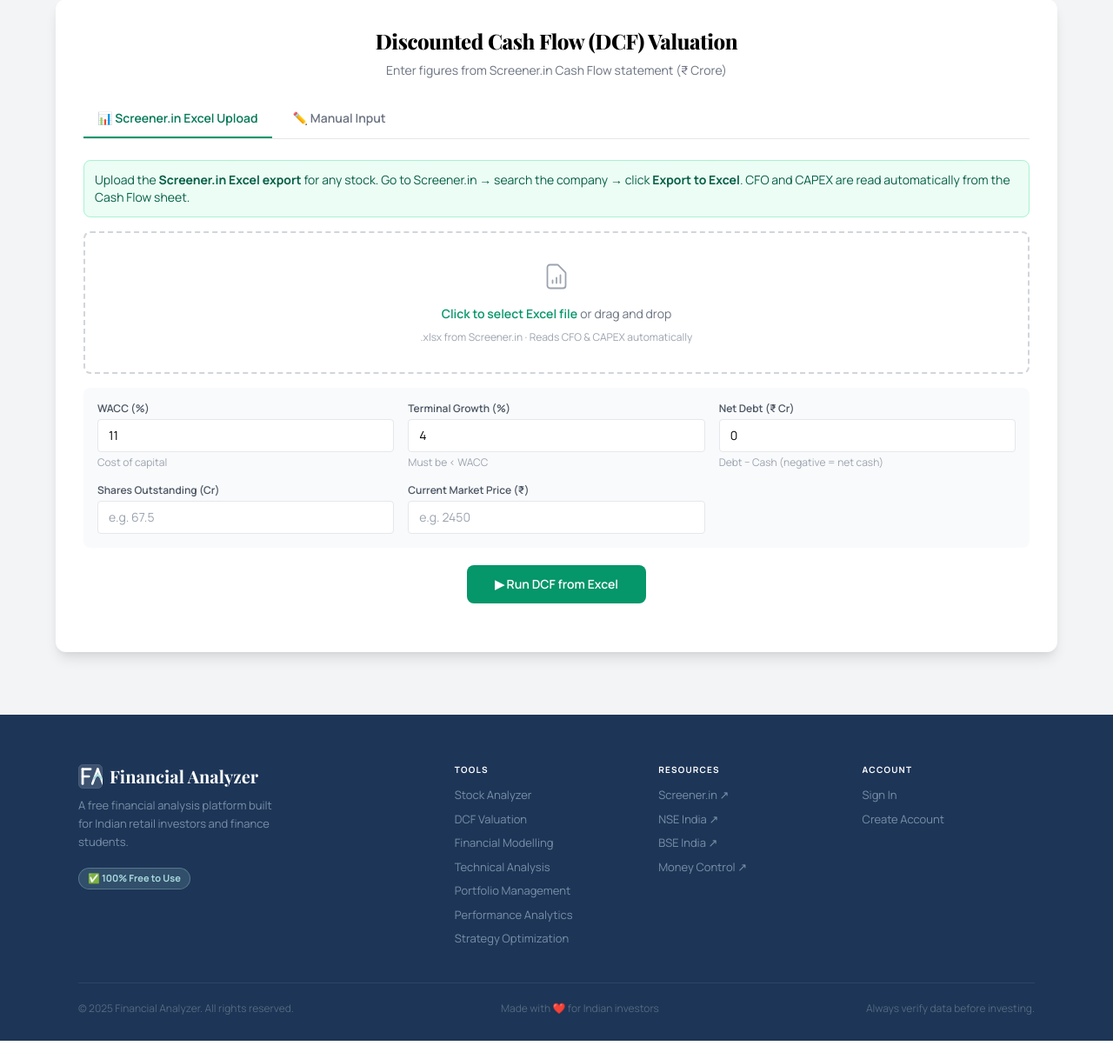
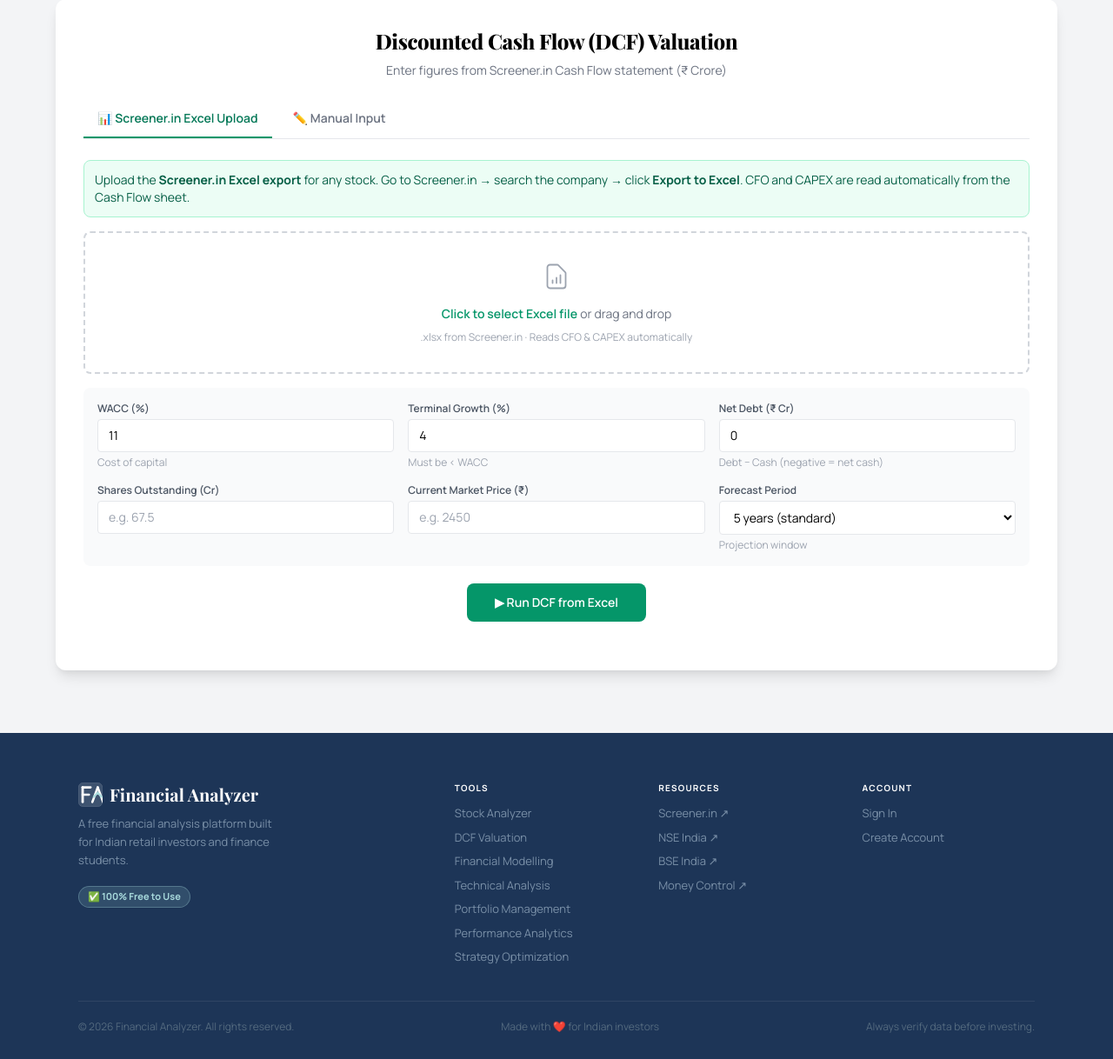
Before and after one commit to shadab-cyber/Financial-Analyzer, a Flask app: page /dcf in a window 1280 px wide. Shown: the part 113-1331 px from the top of the page at 87% size. Before the commit the page ends 1310 px from the top, so only its background shows below. Run offline with Flask 3, Linux system fonts and the light colour scheme; parts of the project's set-up code (start-up, migrations or seed data) failed here and were passed over; some libraries are stand-ins or nearby versions.

Commit message:
dcfvaluation.html

```diff
--- a/templates/dcfvaluation.html
+++ b/templates/dcfvaluation.html
@@ -363,6 +363,15 @@
         <input type="number" id="inputCMP" value="" placeholder="e.g. 2450" step="0.01" class="w-full border rounded px-3 py-2 text-sm" />
         <p class="text-xs text-gray-400 mt-1">For margin of safety</p>
       </div>
+      <div>
+        <label class="block text-xs font-semibold text-gray-600 mb-1">Forecast Period</label>
+        <select id="inputForecastYears" class="w-full border rounded px-3 py-2 text-sm bg-white">
+          <option value="5">5 years (standard)</option>
+          <option value="7">7 years</option>
+          <option value="10">10 years (high-growth)</option>
+        </select>
+        <p class="text-xs text-gray-400 mt-1">Projection window</p>
+      </div>
     </div>
 
     <div class="text-center mb-6">
@@ -422,6 +431,15 @@
         <label class="block text-xs font-semibold text-gray-600 mb-1">Current Market Price (&#8377;)</label>
         <input type="number" id="inputCMPExcel" placeholder="e.g. 2450" step="0.01" class="w-full border rounded px-3 py-2 text-sm" />
       </div>
+      <div>
+        <label class="block text-xs font-semibold text-gray-600 mb-1">Forecast Period</label>
+        <select id="inputForecastYearsExcel" class="w-full border rounded px-3 py-2 text-sm bg-white">
+          <option value="5">5 years (standard)</option>
+          <option value="7">7 years</option>
+          <option value="10">10 years (high-growth)</option>
+        </select>
+        <p class="text-xs text-gray-400 mt-1">Projection window</p>
+      </div>
     </div>
 
     <div class="text-center mb-6">
@@ -437,7 +455,16 @@
 
   <!-- RESULT -->
   <div id="result" class="hidden">
-    <h2 class="text-xl font-bold mb-4">DCF Valuation Results</h2>
+    <div class="flex items-center justify-between mb-4">
+      <h2 class="text-xl font-bold">DCF Valuation Results</h2>
+      <button onclick="exportDCF()" id="exportBtn"
+        class="flex items-center gap-2 text-sm font-semibold border border-gray-300 rounded-lg px-4 py-2 hover:bg-gray-50 transition">
+        <svg xmlns="http://www.w3.org/2000/svg" width="14" height="14" fill="none" viewBox="0 0 24 24" stroke="currentColor" stroke-width="2">
+          <path stroke-linecap="round" stroke-linejoin="round" d="M4 16v1a3 3 0 003 3h10a3 3 0 003-3v-1m-4-4l-4 4m0 0l-4-4m4 4V4"/>
+        </svg>
+        Export PDF
+      </button>
+    </div>
     <div id="summary" class="mb-6"></div>
     <div id="warnings" class="mb-4"></div>
     <div id="tables"></div>
@@ -500,6 +527,7 @@
   const netDebt     = parseFloat(document.getElementById('inputNetDebt').value) || 0;
   const shares      = parseFloat(document.getElementById('inputShares').value) || null;
   const cmp         = parseFloat(document.getElementById('inputCMP').value) || null;
+  const forecastYrs = parseInt(document.getElementById('inputForecastYears').value) || 5;
 
   if (termGrowth >= wacc) {
     errorDiv.textContent = `Terminal growth (${(termGrowth*100).toFixed(1)}%) must be less than WACC (${(wacc*100).toFixed(1)}%).`;
@@ -528,7 +556,8 @@
       method: 'POST',
       headers: {'Content-Type': 'application/json'},
       body: JSON.stringify({ cfo, capex, wacc, terminal_growth: termGrowth,
-                             net_debt: netDebt, shares, current_price: cmp })
+                             net_debt: netDebt, shares, current_price: cmp,
+                             forecast_years: forecastYrs })
     });
     const data = await res.json();
     statusDiv.classList.add('hidden');
@@ -597,6 +626,7 @@
   const netDebt    = parseFloat(document.getElementById('inputNetDebtExcel').value) || 0;
   const shares     = parseFloat(document.getElementById('inputSharesExcel').value) || null;
   const cmp        = parseFloat(document.getElementById('inputCMPExcel').value) || null;
+  const forecastYrs = parseInt(document.getElementById('inputForecastYearsExcel').value) || 5;
 
   if (isNaN(wacc) || wacc <= 0) {
     errorDiv.textContent = 'Please enter a valid WACC (%).';
@@ -614,6 +644,7 @@
   formData.append('wacc',             wacc);
   formData.append('terminal_growth',  termGrowth);
   formData.append('net_debt',         netDebt);
+  formData.append('forecast_years',   forecastYrs);
   if (shares) formData.append('shares_outstanding', shares);
   if (cmp)    formData.append('current_price',       cmp);
 
@@ -675,6 +706,34 @@
   }
 }
 
+
+
+// ── Export DCF results as PDF via browser print ────────────────────────
+let _lastDCFData = null;  // store last result for export
+
+function exportDCF() {
+  const result = document.getElementById('result');
+  if (!result || result.classList.contains('hidden')) return;
+
+  const style = document.createElement('style');
+  style.id = '_print_style';
+  style.textContent = `
+    @media print {
+      nav, #exportBtn, #panelManual, #panelExcel, .file-drop,
+      #status, #error, button:not(#exportBtn) { display: none !important; }
+      body { background: white !important; }
+      #result { display: block !important; }
+      table { font-size: 11px !important; }
+      .overflow-x-auto { overflow: visible !important; }
+      @page { margin: 1.5cm; size: A4; }
+    }`;
+  document.head.appendChild(style);
+  window.print();
+  setTimeout(() => {
+    const s = document.getElementById('_print_style');
+    if (s) s.remove();
+  }, 1000);
+}
 
 function renderDCF(data) {
   const ev   = data["Enterprise Value (₹ Cr)"];
@@ -809,43 +868,70 @@
     });
   });
 
-  // Sensitivity table
-  const baseWACC = asmp["WACC (%)"] / 100;
-  const baseG    = asmp["Terminal Growth (%)"] / 100;
-  const fYears   = asmp["Forecast Years"] || 5;
+  // Sensitivity table — full heatmap colouring
+  const baseWACC  = asmp["WACC (%)"] / 100;
+  const baseG     = asmp["Terminal Growth (%)"] / 100;
+  const fYears    = asmp["Forecast Years"] || 5;
   const waccSteps = [-0.02, -0.01, 0, +0.01, +0.02];
   const gSteps    = [-0.02, -0.01, 0, +0.01, +0.02];
+
+  // Pre-compute all values to find min/max for gradient
+  const allIV = [];
+  waccSteps.forEach(ws => {
+    gSteps.forEach(gs => {
+      const w = baseWACC + ws, g2 = baseG + gs;
+      if (g2 >= w) { allIV.push(null); return; }
+      const lastFcf = forecast[forecast.length - 1];
+      const tv2     = (lastFcf * (1 + g2)) / (w - g2);
+      const pvFcf2  = forecast.reduce((a, v, i) => a + v / Math.pow(1 + w, i + 1), 0);
+      const pvTv2   = tv2 / Math.pow(1 + w, fYears);
+      const eq2     = (pvFcf2 + pvTv2) - (asmp["Net Debt (₹ Cr)"] || 0);
+      const shares  = asmp["Shares (Cr)"];
+      allIV.push(shares && shares > 0 ? eq2 / shares : Math.round(eq2));
+    });
+  });
+  const validIV = allIV.filter(v => v !== null);
+  const ivMin = Math.min(...validIV), ivMax = Math.max(...validIV);
+
+  function heatColor(val) {
+    if (val === null) return '';
+    const t = ivMax === ivMin ? 0.5 : (val - ivMin) / (ivMax - ivMin);
+    if (t > 0.66) return 'background:#d1fae5;color:#065f46;';
+    if (t > 0.33) return 'background:#fef9c3;color:#713f12;';
+    return 'background:#fee2e2;color:#991b1b;';
+  }
 
   let tHtml = '<table class="w-full border text-sm text-center"><thead><tr><th class="border p-2 bg-gray-100 text-xs font-semibold">WACC \\ g</th>';
   gSteps.forEach(gs => { tHtml += `<th class="border p-2 bg-gray-100 text-xs font-semibold">${((baseG + gs) * 100).toFixed(1)}%</th>`; });
   tHtml += '</tr></thead><tbody>';
 
+  let idx = 0;
   waccSteps.forEach(ws => {
     const w = baseWACC + ws;
     tHtml += `<tr><td class="border p-2 bg-gray-50 font-semibold text-xs">${(w * 100).toFixed(1)}%</td>`;
     gSteps.forEach(gs => {
       const g2 = baseG + gs;
-      if (g2 >= w) { tHtml += '<td class="border p-2 text-xs text-gray-300">—</td>'; return; }
-      const lastFcf   = forecast[forecast.length - 1];
-      const tv2       = (lastFcf * (1 + g2)) / (w - g2);
-      const pvFcf2    = forecast.reduce((a, v, i) => a + v / Math.pow(1 + w, i + 1), 0);
-      const pvTv2     = tv2 / Math.pow(1 + w, fYears);
-      const eq2       = (pvFcf2 + pvTv2) - (asmp["Net Debt (₹ Cr)"] || 0);
-      const isBase    = (ws === 0 && gs === 0);
-      const shares    = asmp["Shares (Cr)"];
-      if (!shares || shares <= 0) {
-        tHtml += `<td class="border p-2 text-xs ${isBase ? 'bg-blue-100 font-bold' : ''}">₹${Math.round(eq2).toLocaleString('en-IN')} Cr</td>`;
-      } else {
-        const iv2 = eq2 / shares;
-        const cellCls = isBase ? 'bg-blue-100 font-bold' :
-                        (cmp && iv2 > cmp * 1.2) ? 'bg-green-50 text-green-800' :
-                        (cmp && iv2 < cmp * 0.8) ? 'bg-red-50 text-red-800' : '';
-        tHtml += `<td class="border p-2 text-xs ${cellCls}">₹${Math.round(iv2).toLocaleString('en-IN')}</td>`;
-      }
+      const iv = allIV[idx++];
+      if (iv === null) { tHtml += '<td class="border p-2 text-xs text-gray-300">—</td>'; return; }
+      const isBase = (ws === 0 && gs === 0);
+      const heat   = heatColor(iv);
+      const border = isBase ? 'border: 2px solid #2563eb;' : '';
+      const fw     = isBase ? 'font-weight:700;' : '';
+      const prefix = asmp["Shares (Cr)"] > 0 ? '₹' : '₹';
+      const disp   = asmp["Shares (Cr)"] > 0
+        ? '₹' + Math.round(iv).toLocaleString('en-IN')
+        : '₹' + Math.round(iv).toLocaleString('en-IN') + ' Cr';
+      tHtml += `<td class="border p-2 text-xs" style="${heat}${border}${fw}">${disp}</td>`;
     });
     tHtml += '</tr>';
   });
   tHtml += '</tbody></table>';
+  tHtml += '<div style="display:flex;gap:16px;margin-top:8px;font-size:11px;color:#6b7280">' +
+    '<span><span style="display:inline-block;width:10px;height:10px;background:#d1fae5;border:1px solid #ccc;margin-right:4px;"></span>Higher value</span>' +
+    '<span><span style="display:inline-block;width:10px;height:10px;background:#fef9c3;border:1px solid #ccc;margin-right:4px;"></span>Mid range</span>' +
+    '<span><span style="display:inline-block;width:10px;height:10px;background:#fee2e2;border:1px solid #ccc;margin-right:4px;"></span>Lower value</span>' +
+    '<span><span style="display:inline-block;width:10px;height:10px;background:white;border:2px solid #2563eb;margin-right:4px;"></span>Base case</span>' +
+    '</div>';
   document.getElementById('sensitivityContainer').innerHTML = tHtml;
 
   // Detail table
@@ -928,7 +1014,7 @@
     </div>
     <hr>
     <div class="fb">
-      <span>&copy; 2025 Financial Analyzer. All rights reserved.</span>
+      <span>&copy; 2026 Financial Analyzer. All rights reserved.</span>
       <span>Made with &#x2764;&#xFE0F; for Indian investors</span>
       <span>Always verify data before investing.</span>
     </div>
```
